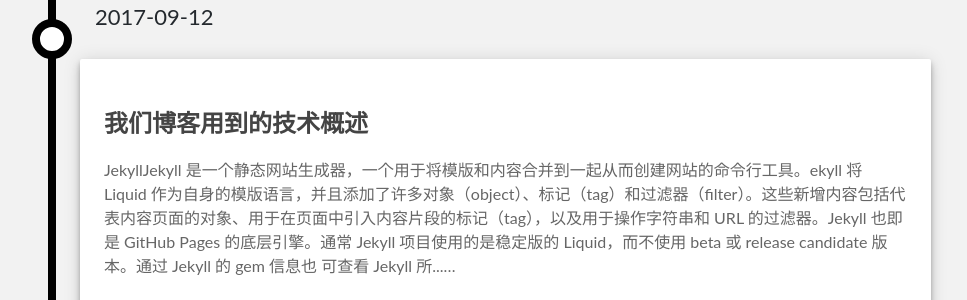
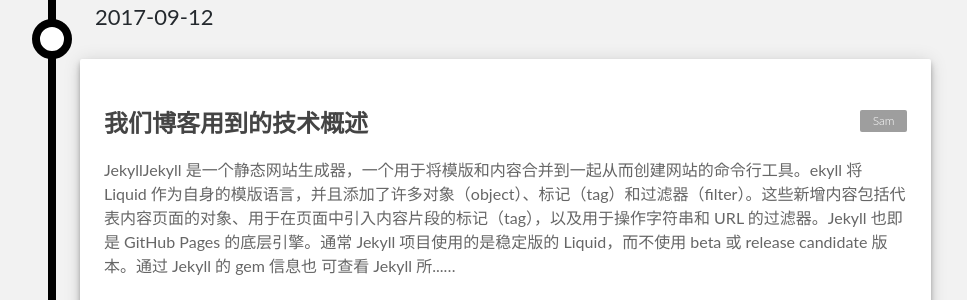
Before and after one commit to unicorn25/unicorn25.github.io, a Jekyll site: the page built from index.html, in a window 1280 px wide and 900 px high. Shown: the part 232-532 px from the top of the window, without its empty margins (157-1124 px from the left). Built offline with Jekyll 4.4.1, drawn with Linux system fonts in a browser that asks for light colours.

Commit message:
fix: 摘要中加入作者标签

```diff
--- a/index.html
+++ b/index.html
@@ -12,6 +12,7 @@
         <div class="card-panel z-depth-3">
             <h2 class="card-title excerpt-title">
                 {{ step.title }}
+                {% if step.author %} <span class="new badge grey" data-badge-caption="">&nbsp;&nbsp;{{step.author}}&nbsp;&nbsp;</span>{% endif %}
             </h2>
             <p class="excerpt-content">
                 <!-- {{ step.content }} -->
```
